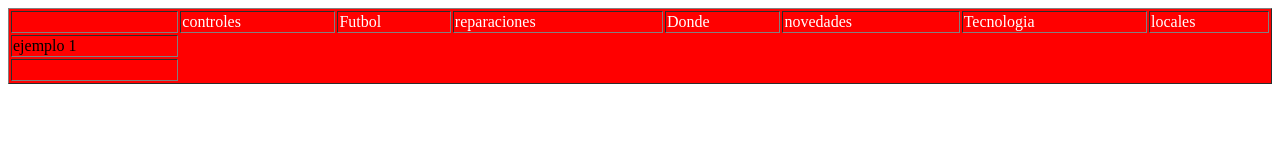
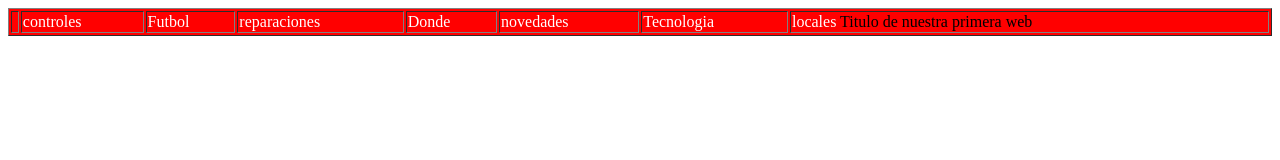
Before and after one commit to dsuarez180/dsuarez180.github.io, a plain HTML site: page index.html in a window 1280 px wide. Drawn offline with Linux system fonts and the light colour scheme.

Commit message:
Update index.html

```diff
--- a/index.html
+++ b/index.html
@@ -8,9 +8,6 @@
  <Table border=1 width=100% bgcolor=red>
 <Tr>
 <Td><font color="white"><a href="http://www.juegos.com/juegos/deportes"Deportes</font><Td><font color="white">controles</font><Td><font color="white">Futbol</font><Td><font color="white">reparaciones</font><Td><font color="white">Donde</font><Td><font color="white">novedades</font><Td><font color="white">Tecnologia</font><Td><font color="white">locales</font>
-
-
-<tr>
-<td>ejemplo 1 </td></tr>
-
-<td><font color="red">Ed</font><font color="silver">
+<html>
+     <head>
+           <litle>Titulo de nuestra primera web</title>
```
